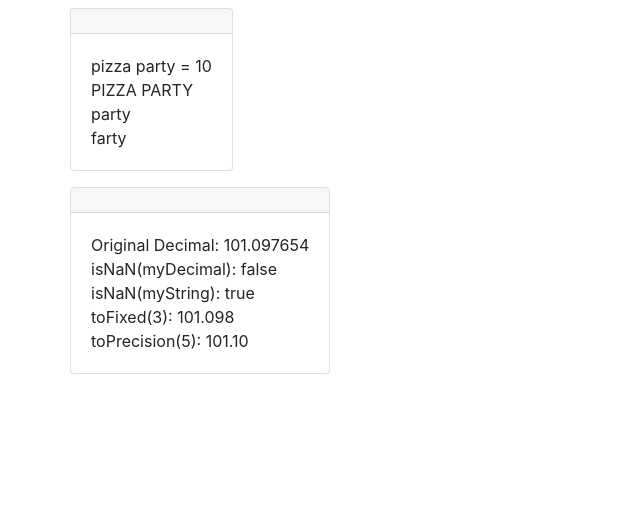
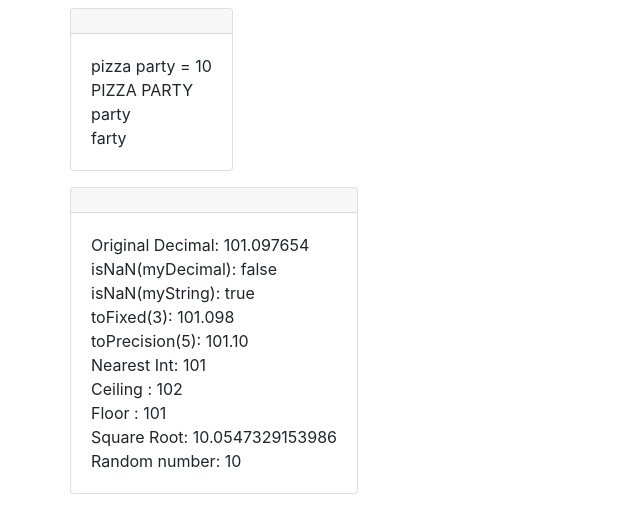
Before and after one commit to Hamberfim/JackingWithJS, a plain HTML site: page Ducket_JS_JQ/globalObjects.html in a window 1280 px wide. Shown: the whole page, without its empty margins (0-640 px from the left). Drawn offline with nearby package versions, Linux system fonts and the light colour scheme.

Commit message:
Math objects

```diff
--- a/Ducket_JS_JQ/globalObjects.html
+++ b/Ducket_JS_JQ/globalObjects.html
@@ -48,8 +48,16 @@
         let numMsg = "Original Decimal: " + myDecimal + "<br />";
         numMsg += "isNaN(myDecimal): " + isNaN(myDecimal) + "<br />";
         numMsg += "isNaN(myString): " + isNaN(myString) + "<br />";
-        numMsg += "toFixed(3): " + myDecimal.toFixed(3) + "<br />"
-        numMsg += "toPrecision(5): " + myDecimal.toPrecision(5);
+        numMsg += "toFixed(3): " + myDecimal.toFixed(3) + "<br />";
+        numMsg += "toPrecision(5): " + myDecimal.toPrecision(5) + "<br />";
+
+        // Math object
+        numMsg += "Nearest Int: " + Math.round(myDecimal) + "<br />";
+        numMsg += "Ceiling : " + Math.ceil(myDecimal) + "<br />";
+        numMsg += "Floor : " + Math.floor(myDecimal) + "<br />";
+        numMsg += "Square Root: " + Math.sqrt(myDecimal) + "<br />";
+        let randNum = Math.floor(Math.random() * 10) + 1;
+        numMsg += "Random number: " + randNum + "<br />";
 
         let elNumberBody = document.getElementById('numberBody');
         elNumberBody.innerHTML = numMsg;
```
